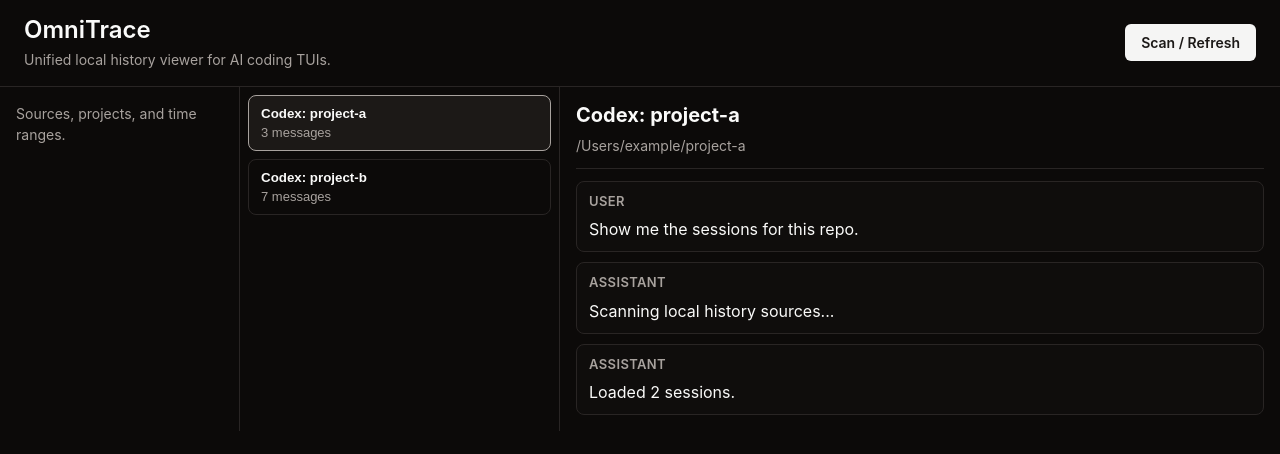
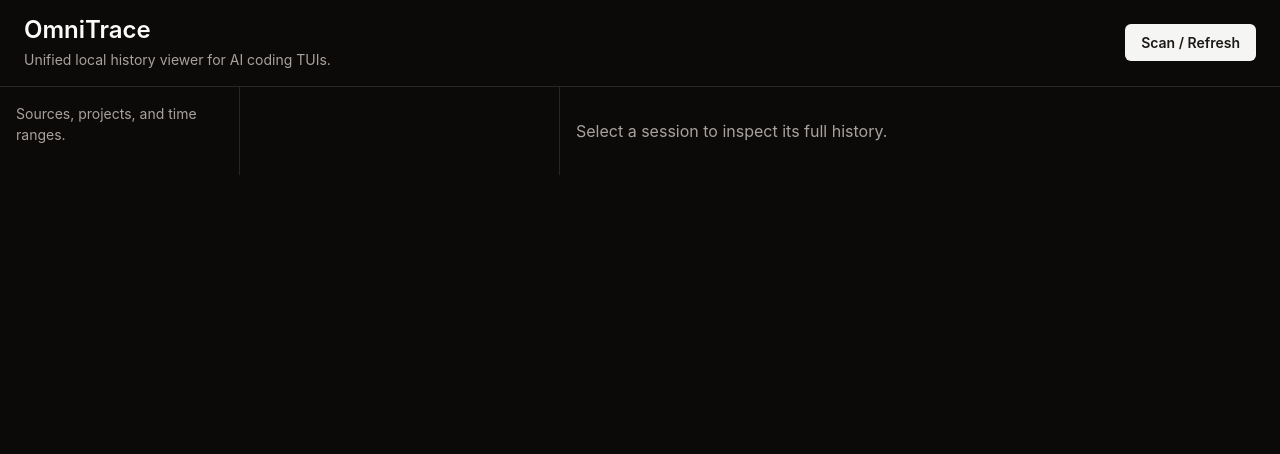
Before and after one commit to greenYears/OmniTrace, a React (Vite) app: page / in a window 1280 px wide. Shown: the top 454 px of the page. Built offline with nearby package versions, Linux system fonts and the light colour scheme.

Commit message:
fix: align viewer shell with task 6 scope

```diff
--- a/src/App.tsx
+++ b/src/App.tsx
@@ -1,108 +1,13 @@
 import "./styles.css";
-import { useEffect } from "react";
 
 import { ThreePaneShell } from "./features/layout/ThreePaneShell";
 import { useSessionStore } from "./stores/useSessionStore";
-import type { SessionDetail, SessionListItem } from "./types/session";
 
 function App() {
   const sessions = useSessionStore((s) => s.sessions);
   const selectedId = useSessionStore((s) => s.selectedId);
   const detail = useSessionStore((s) => s.detail);
-  const setSessions = useSessionStore((s) => s.setSessions);
   const selectSession = useSessionStore((s) => s.selectSession);
-  const setDetail = useSessionStore((s) => s.setDetail);
-
-  useEffect(() => {
-    const seedSessions: SessionListItem[] = [
-      {
-        id: "1",
-        sourceId: "codex",
-        title: "Codex",
-        updatedAt: "2026-04-20T12:00:00Z",
-        projectName: "project-a",
-        messageCount: 3,
-      },
-      {
-        id: "2",
-        sourceId: "codex",
-        title: "Codex",
-        updatedAt: "2026-04-20T12:01:00Z",
-        projectName: "project-b",
-        messageCount: 7,
-      },
-    ];
-
-    setSessions(seedSessions);
-  }, [setSessions]);
-
-  useEffect(() => {
-    const seedDetails: Record<string, SessionDetail> = {
-      "1": {
-        id: "1",
-        sourceId: "codex",
-        title: "Codex",
-        updatedAt: "2026-04-20T12:00:00Z",
-        projectName: "project-a",
-        messageCount: 3,
-        projectPath: "/Users/example/project-a",
-        startedAt: "2026-04-20T11:50:00Z",
-        endedAt: null,
-        messages: [
-          {
-            id: "m1",
-            role: "user",
-            contentText: "Show me the sessions for this repo.",
-            createdAt: "2026-04-20T11:50:10Z",
-          },
-          {
-            id: "m2",
-            role: "assistant",
-            contentText: "Scanning local history sources...",
-            createdAt: "2026-04-20T11:50:12Z",
-          },
-          {
-            id: "m3",
-            role: "assistant",
-            contentText: "Loaded 2 sessions.",
-            createdAt: "2026-04-20T11:50:20Z",
-          },
-        ],
-      },
-      "2": {
-        id: "2",
-        sourceId: "codex",
-        title: "Codex",
-        updatedAt: "2026-04-20T12:01:00Z",
-        projectName: "project-b",
-        messageCount: 7,
-        projectPath: "/Users/example/project-b",
-        startedAt: "2026-04-20T11:55:00Z",
-        endedAt: null,
-        messages: [
-          {
-            id: "m4",
-            role: "user",
-            contentText: "Open session 2.",
-            createdAt: "2026-04-20T11:55:05Z",
-          },
-          {
-            id: "m5",
-            role: "assistant",
-            contentText: "Here are the messages for session 2.",
-            createdAt: "2026-04-20T11:55:10Z",
-          },
-        ],
-      },
-    };
-
-    if (!selectedId) {
-      setDetail(null);
-      return;
-    }
-
-    setDetail(seedDetails[selectedId] ?? null);
-  }, [selectedId, setDetail]);
 
   return (
     <main className="app-shell">
--- a/src/features/sessions/SessionDetail.tsx
+++ b/src/features/sessions/SessionDetail.tsx
@@ -8,7 +8,7 @@
   if (!detail) {
     return (
       <section className="session-detail session-detail-empty" aria-label="Session detail">
-        <p>Select a session to view its messages.</p>
+        <p>Select a session to inspect its full history.</p>
       </section>
     );
   }
@@ -16,9 +16,7 @@
   return (
     <section className="session-detail" aria-label="Session detail">
       <header className="session-detail-header">
-        <h2 className="session-detail-title">
-          {detail.title}: {detail.projectName}
-        </h2>
+        <h2 className="session-detail-title">{detail.title}</h2>
         <p className="session-detail-path">{detail.projectPath}</p>
       </header>
 
--- a/src/features/sessions/SessionList.tsx
+++ b/src/features/sessions/SessionList.tsx
@@ -13,7 +13,7 @@
     <div className="session-list" aria-label="Sessions">
       {sessions.map((session) => {
         const isSelected = session.id === selectedId;
-        const label = `${session.title}: ${session.projectName}`;
+        const label = session.title;
 
         return (
           <button
@@ -28,7 +28,7 @@
               {label}
             </span>
             <span className="session-list-item-meta" aria-hidden="true">
-              {session.messageCount} messages
+              {session.projectName}
             </span>
           </button>
         );
--- a/src/types/session.ts
+++ b/src/types/session.ts
@@ -9,7 +9,7 @@
 
 export type SessionMessage = {
   id: string;
-  role: string;
+  role: "user" | "assistant" | "system";
   contentText: string;
   createdAt: string;
 };
@@ -17,6 +17,6 @@
 export type SessionDetail = SessionListItem & {
   projectPath: string;
   startedAt: string;
-  endedAt: string | null;
+  endedAt: string;
   messages: SessionMessage[];
 };
```
Also changed, not shown: 2 other files (tests, documents, lock files or other folders).
